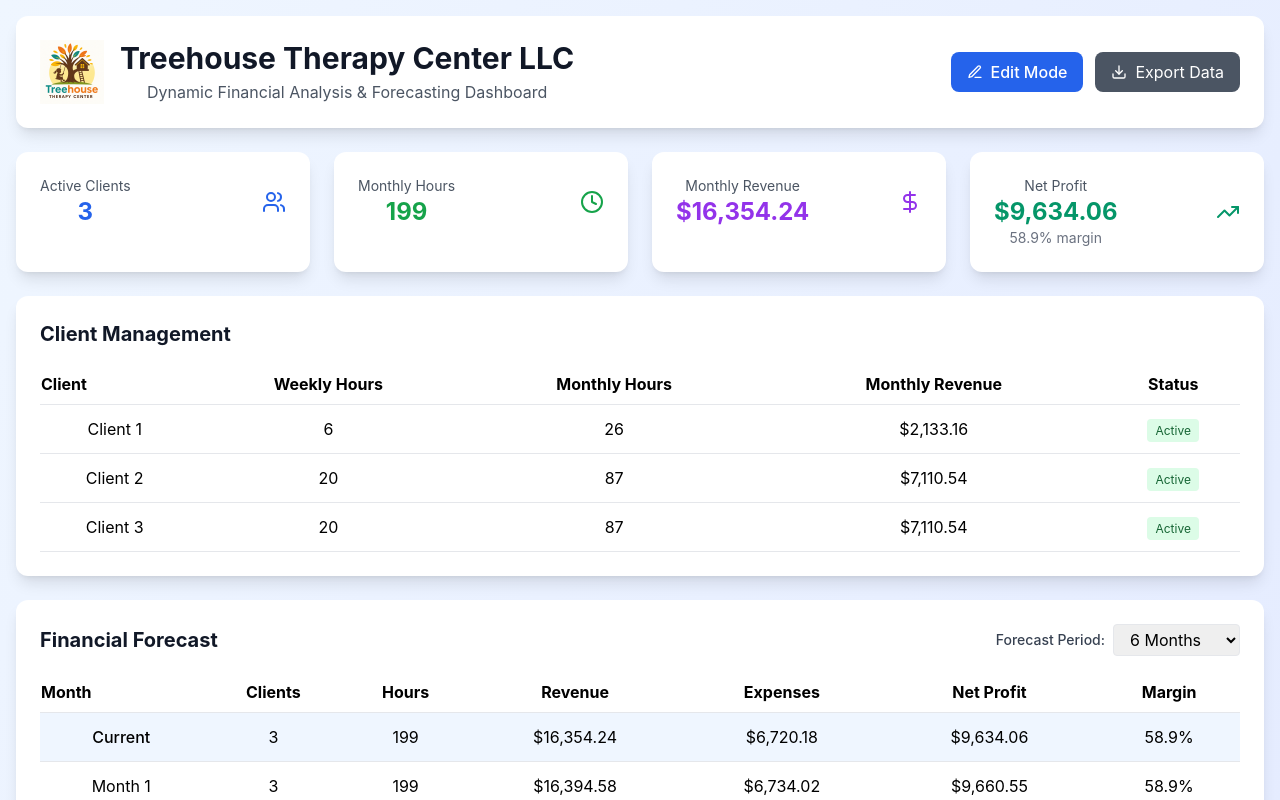
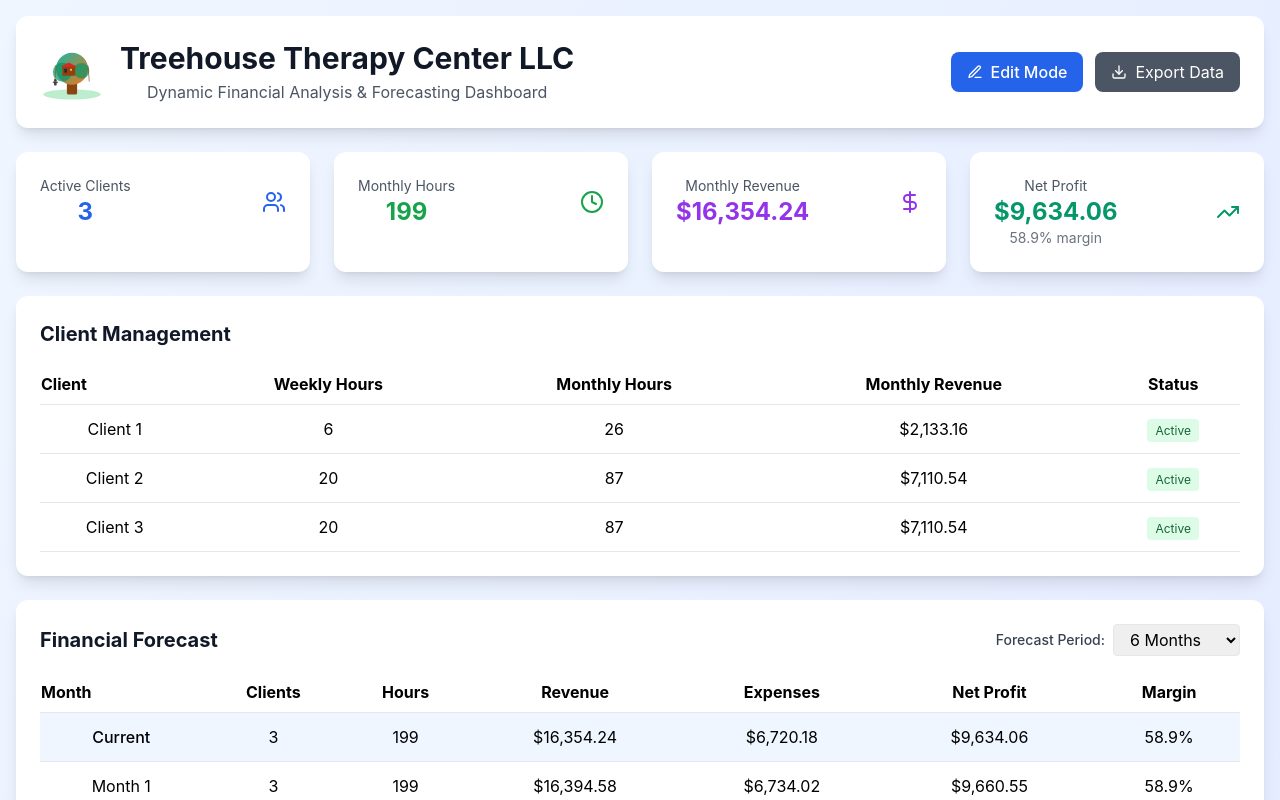
Before and after one commit to treehousetherapy/financial-dashboard, a React (Create React App) app: page / in a window 1280 px wide. Shown: the top 800 px of the page. Built offline with nearby package versions, Linux system fonts and the light colour scheme.

Commit message:
Switch to SVG logo for better reliability

```diff
--- a/src/TreehouseFinancialDashboard.js
+++ b/src/TreehouseFinancialDashboard.js
@@ -215,7 +215,7 @@ const TreehouseFinancialDashboard = () => {
           <div className="flex justify-between items-center flex-wrap gap-4">
             <div className="flex items-center gap-4">
               <img
-                src="/treehouse-logo.png"
+                src="/logo-test.svg"
                 alt="Treehouse Therapy Center"
                 className="h-16 w-16 object-contain"
                 onError={(e) => {
```
